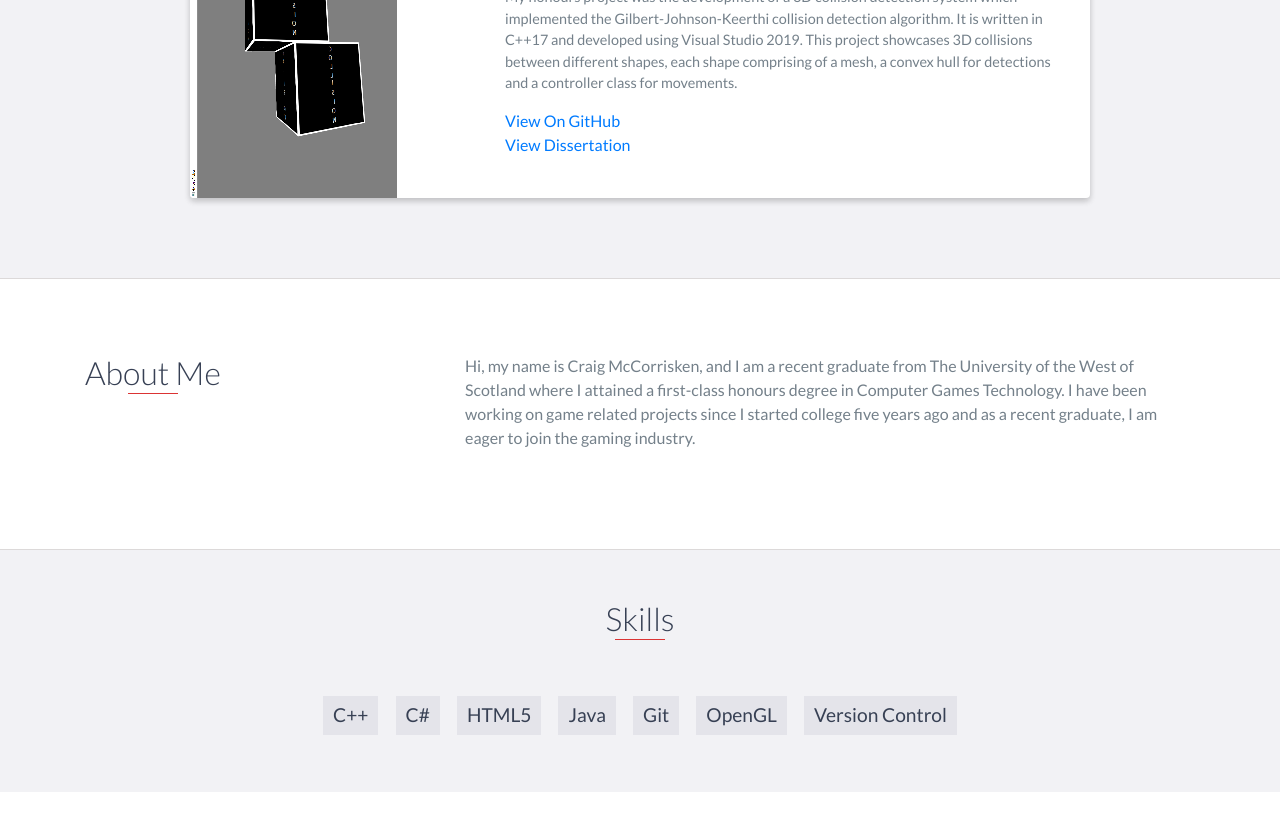
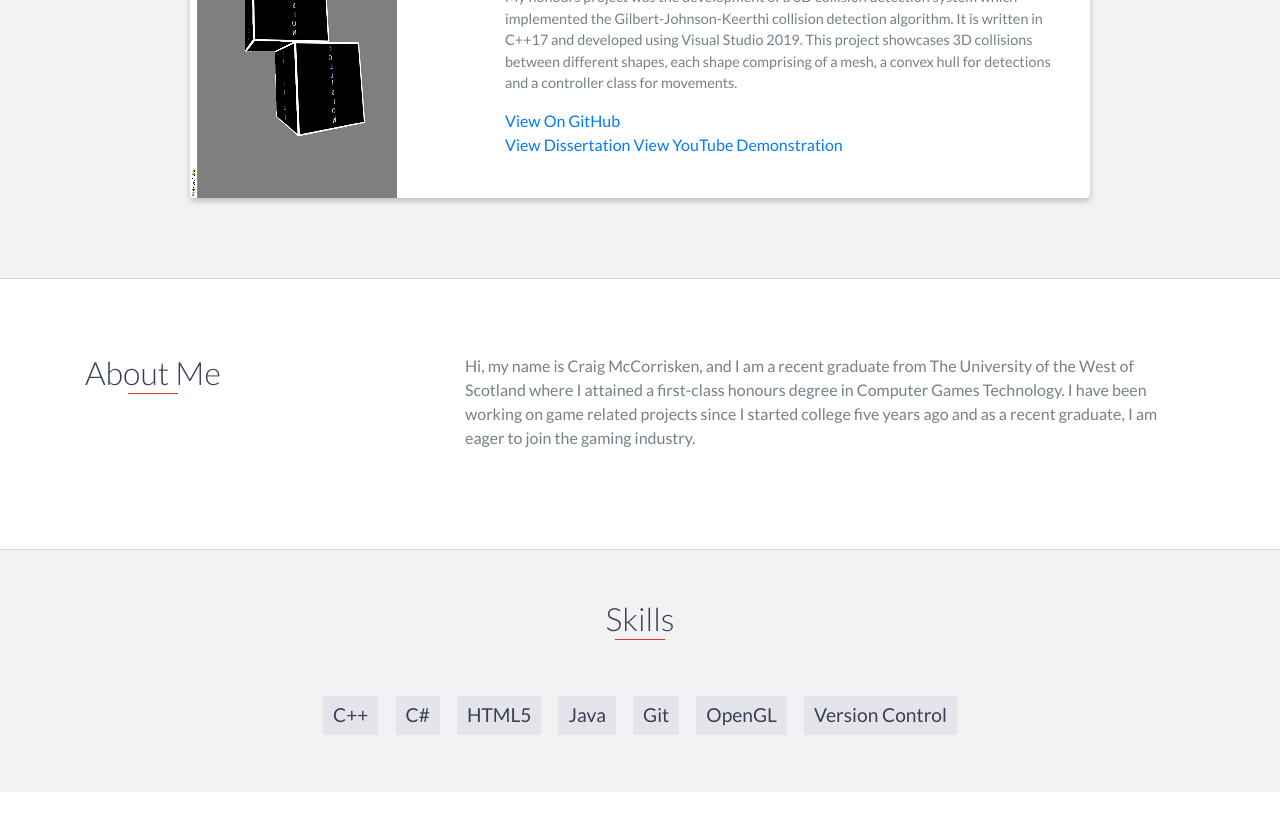
Before and after one commit to CraigMcCorrisken/CraigMcCorrisken.github.io, a website: page index.html in a window 1280 px wide. Shown: the part 1040-1865 px from the top of the page. Drawn offline with nearby package versions, Linux system fonts and the light colour scheme.

Commit message:
0.0.4 - Adding YouTube link for honours project
Signed-off-by: CraigMcCorrisken <craigmccorrisken@gmail.com>

```diff
--- a/index.html
+++ b/index.html
@@ -5,7 +5,7 @@
     <meta charset="utf-8">
     <meta http-equiv="X-UA-Compatible" content="IE=edge">
     <meta name="viewport" content="width=device-width, initial-scale=1">
-    <title>My Portfolio</title>
+    <title>Craig McCorrisken Portfolio</title>
     <link rel="shortcut icon" href="favicon.ico" type="image/x-icon">
     <link rel="icon" href="favicon.ico" type="image/x-icon">
     <link href="https://fonts.googleapis.com/css?family=Lato:300,400,700,900" rel="stylesheet">
@@ -104,6 +104,7 @@
                         </p>
                         <a href="https://github.com/CraigMcCorrisken/Honours-Project">View On GitHub</a><br>
                         <a href="documents/B00317267 - Dissertation.pdf">View Dissertation</a>
+                        <a href="https://www.youtube.com/watch?v=qvA2tTH3keo">View YouTube Demonstration</a>
                     </div>
                     <!-- End .project-info -->
                 </div>
```
